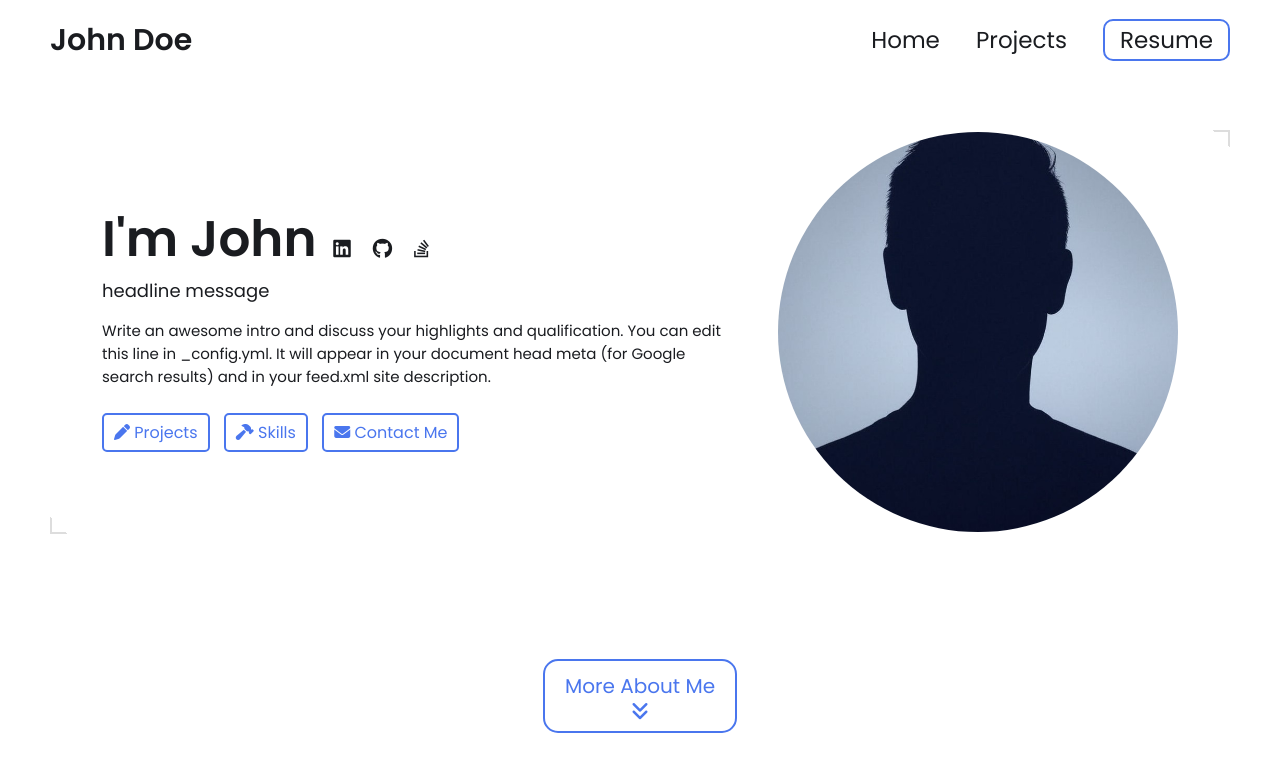
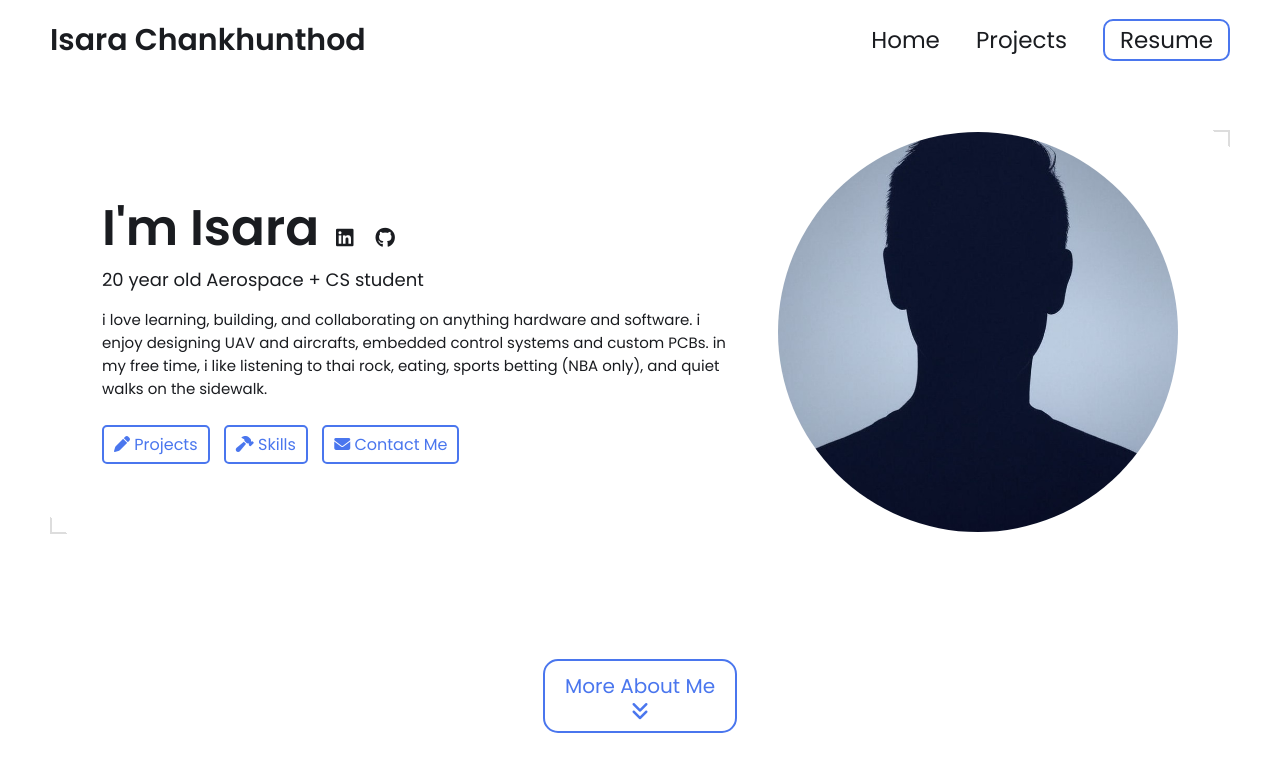
Before and after one commit to isara24/isara24.github.io, a Jekyll site: the page built from index.html, in a window 1280 px wide and 900 px high. Shown: the top 772 px of the window. Built offline with Jekyll 4.4.1, drawn with Linux system fonts in a browser that asks for light colours.

Commit message:
Update _config.yml

```diff
--- a/_config.yml
+++ b/_config.yml
@@ -7,17 +7,16 @@
 
 # Main Page Setup
 
-title: John Doe's Portfolio # This is what shows up in the tab of the browser
+title: Isara Chankhunthod's Portfolio # This is what shows up in the tab of the browser
 
 
 
 # Hero Section
-name: John Doe
-headline: headline message
+name: Isara Chankhunthod
+headline: 20 year old Aerospace + CS student
 description: >- # dont remove this line. this will ignore all new lines until the next section
-  Write an awesome intro and discuss your highlights and qualification. You can edit this
-  line in _config.yml. It will appear in your document head meta (for
-  Google search results) and in your feed.xml site description.
+  i love learning, building, and collaborating on anything hardware and software. i enjoy designing UAV and aircrafts,
+  embedded control systems and custom PCBs. in my free time, i like listening to thai rock, eating, sports betting (NBA only), and quiet walks on the sidewalk.
 
 # Place your profile image in /assets/images/profile-image/folder and edit the file name
 profile_image: ./assets/images/profile-image/avatar.jpeg
@@ -31,13 +30,13 @@ resume-url: https://drive.google.com/file/d/13Z3duVzh-gguPU5r03oJVEE6rV9rd3DS/vi
 # Set up external links - this will show up as small icons next to your name.
 
 external-links:    # input only your own url slug. The icons with missing entries will not appear.
-  linkedin: test    # https://www.linkedin.com/in/{your url slug}
-  github: leea12    # https://github.com/{your url slug}
-  stackoverflow: test      # https://stackoverflow.com/users/{your url slug}
+  linkedin: sara-chankhunthod-355152280    # https://www.linkedin.com/in/{your url slug}
+  github: isara24    # https://github.com/{your url slug}
+  stackoverflow:      # https://stackoverflow.com/users/{your url slug}
   medium:            # https://medium.com/@{your url slug}
   x-twitter:   # https://x.com/{your url slug}
   threads:            # https://threads.net/@{your url slug}
-  instragram:       # https://instagram.com/{your url slug}
+  instragram: isara.bung      # https://instagram.com/{your url slug}
   youtube:           # https://youtube.com/@{your url slug}
   discord:            # https://discord.com/users/{your url slug}
   bluesky:           # https://bsky.app/profile/{your url slug}
```
